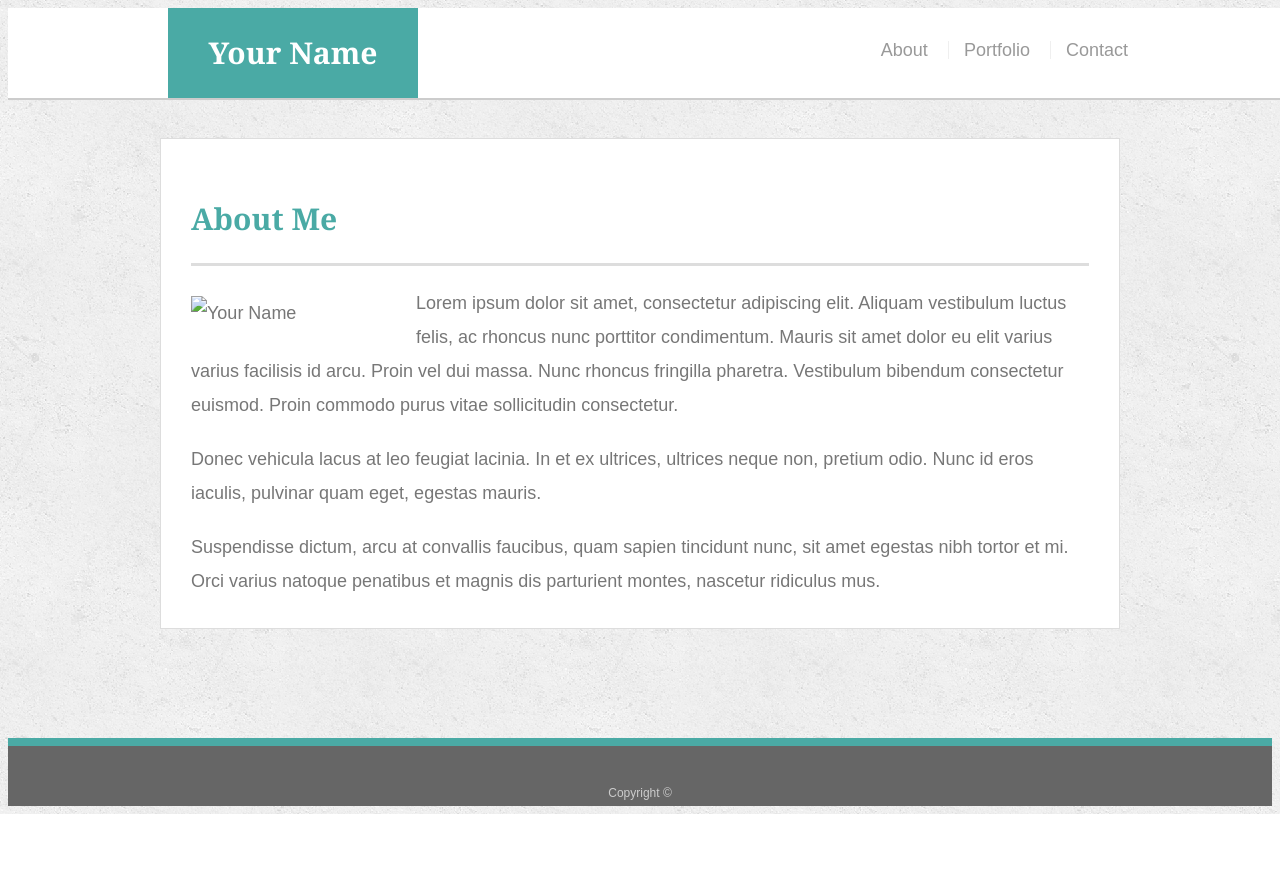
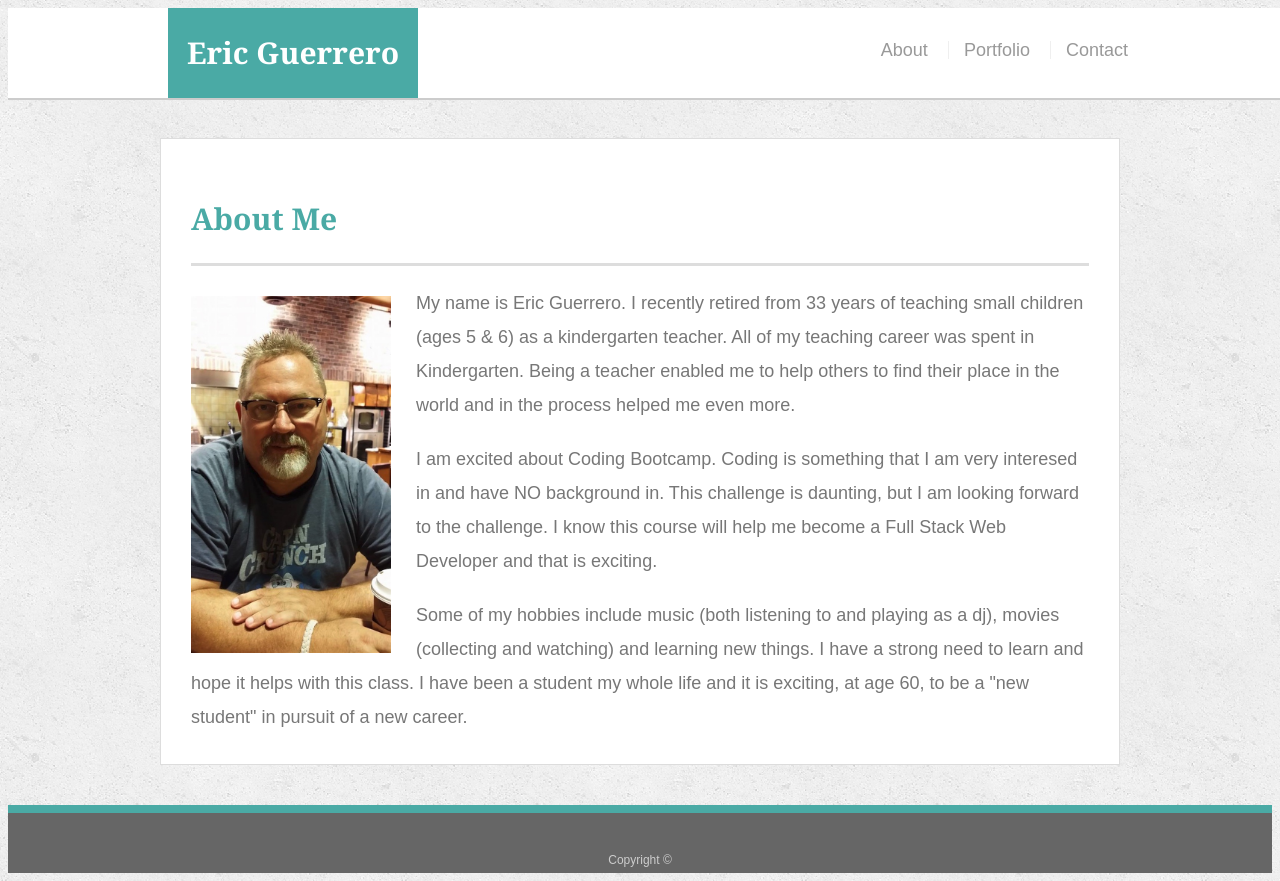
Before and after one commit to kteacherbecomescoder/HW-Responsive-Portfolio, a plain HTML site: page index.html in a window 1280 px wide. Before the commit the page ends 814 px from the top, so only its background shows below. Drawn offline with Linux system fonts and the light colour scheme.

Commit message:
first full commit

```diff
--- a/index.html
+++ b/index.html
@@ -11,7 +11,7 @@
 
   <header id="masthead">
     <div class="container">
-      <a href="index.html" id="logo">Your Name</a>
+      <a href="index.html" id="logo">Eric Guerrero</a>
       <nav>
         <a href="index.html">About</a>
         <a href="portfolio.html">Portfolio</a>
@@ -24,13 +24,13 @@
     <section class="main-section">
       <h1>About Me</h1>
 
-      <img src="assets/images/cat.jpg" class="auth-image" alt="Your Name">
+      <img src="assets/images/me.jpg" class="auth-image" alt="Your Name">
 
-      <p>Lorem ipsum dolor sit amet, consectetur adipiscing elit. Aliquam vestibulum luctus felis, ac rhoncus nunc porttitor condimentum. Mauris sit amet dolor eu elit varius varius facilisis id arcu. Proin vel dui massa. Nunc rhoncus fringilla pharetra. Vestibulum bibendum consectetur euismod. Proin commodo purus vitae sollicitudin consectetur.</p>
+      <p>My name  is Eric Guerrero. I recently retired from 33 years of teaching small children (ages 5 & 6) as a kindergarten teacher. All of my teaching career was spent in Kindergarten. Being a teacher enabled me to help others to find their place in the world and in the process helped me even more. </p>
 
-      <p>Donec vehicula lacus at leo feugiat lacinia. In et ex ultrices, ultrices neque non, pretium odio. Nunc id eros iaculis, pulvinar quam eget, egestas mauris.</p>
+      <p>I am excited about Coding Bootcamp. Coding is something that I am very interesed in and have NO background in. This challenge is daunting, but I am looking forward to the challenge. I know this course will help me become a Full Stack Web Developer and that is exciting.</p>
 
-      <p>Suspendisse dictum, arcu at convallis faucibus, quam sapien tincidunt nunc, sit amet egestas nibh tortor et mi. Orci varius natoque penatibus et magnis dis parturient montes, nascetur ridiculus mus.</p>
+      <p>Some of my hobbies include music (both listening to and playing as a dj), movies (collecting and watching) and learning new things. I have a strong need to learn and hope it helps with this class. I have been a student my whole life and it is exciting, at age 60, to be a "new student" in pursuit of a new career.</p>
 
     </section>
 
```
Also changed, not shown: contact.html (+1 -1 lines), portfolio.html (+1 -1 lines).
